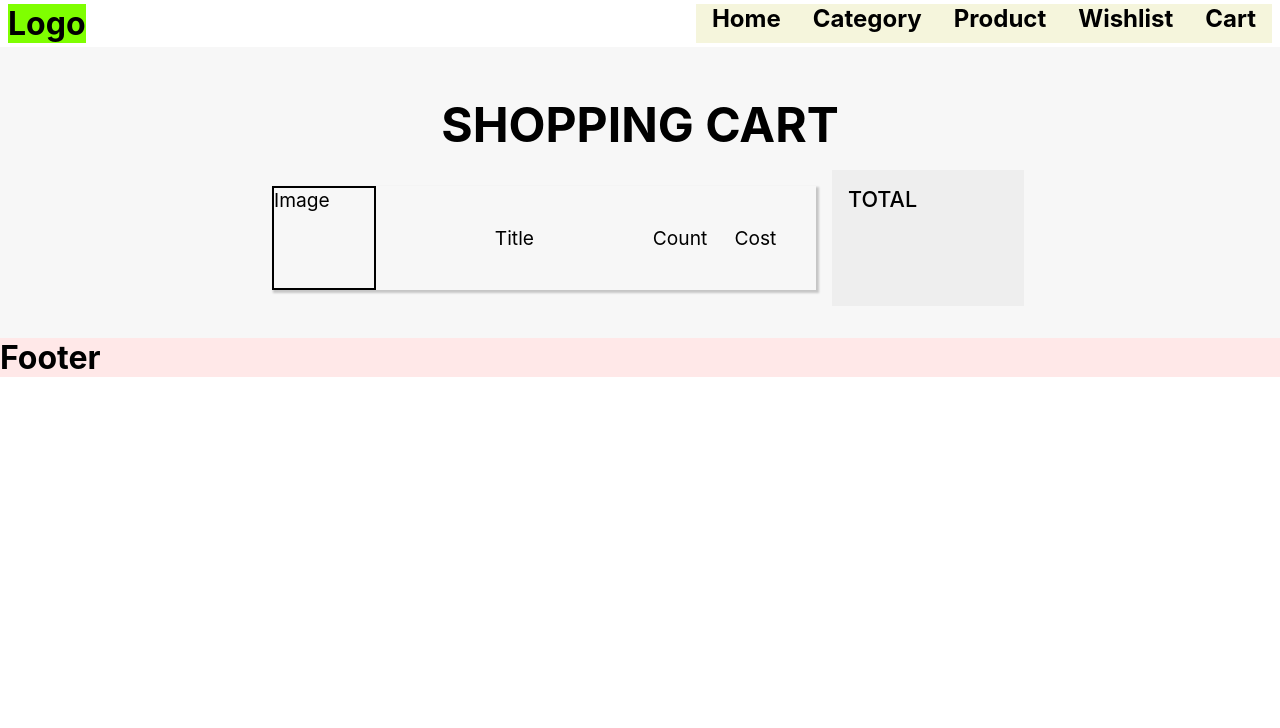
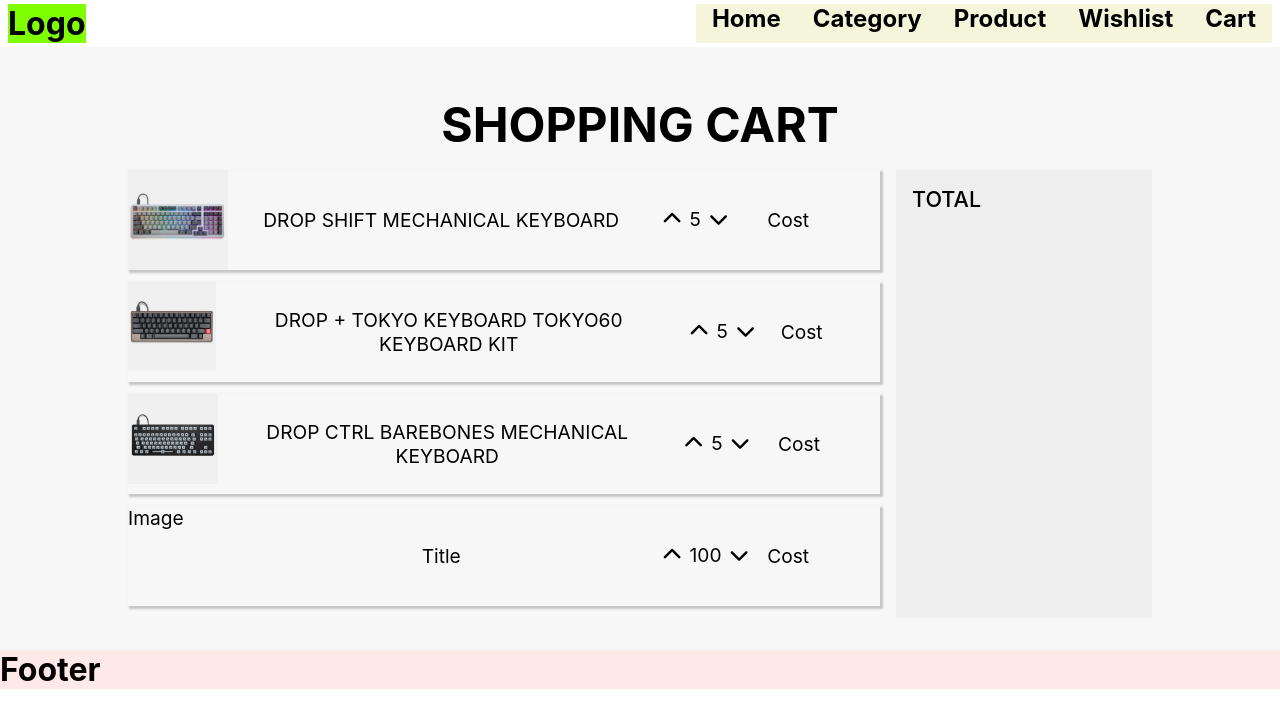
Before and after one commit to aamirmabs/ecommerce-sandbox, a React (Create React App) app: page / in a window 1280 px wide. Shown: the top 728 px of the page. Built offline with nearby package versions, Linux system fonts and the light colour scheme.

Commit message:
cart fetching product details from context

```diff
--- a/src/components/CartPage/CartPage.css
+++ b/src/components/CartPage/CartPage.css
@@ -1,7 +1,7 @@
 .cart-page {
   background-color: rgb(247, 247, 247);
-  width: 60%;
-  padding: 2rem 20%;
+  width: 80%;
+  padding: 2rem 10%;
   display: grid;
   grid-template-columns: 3fr 1fr;
   grid-template-rows: auto 1fr;
@@ -23,7 +23,7 @@
 .cart-page .items {
   grid-area: items;
   font-size: 1.2rem;
-  padding: 1rem;
+  padding-right: 1rem;
   display: flex;
   flex-direction: column;
 }
@@ -35,10 +35,13 @@
   display: flex;
   flex-direction: row;
   align-items: center;
+  margin-bottom: 0.75rem;
 }
 
 .items .item:hover {
+  background-color: antiquewhite;
   box-shadow: 2px 2px 10px 1px rgba(0, 0, 0, 0.2);
+  font-size: 1.03em;
 }
 
 .item .image {
@@ -47,8 +50,10 @@
   align-self: stretch;
   height: 100px;
   width: 100px;
+}
 
-  border: 2px solid black;
+.image img {
+  width: 100%;
 }
 
 .item .title {
@@ -59,6 +64,15 @@
 .item .count {
   font: inherit;
   width: 15%;
+}
+
+.count i {
+  padding: 0.1rem;
+  margin: 0.4rem;
+}
+
+.count i:hover {
+  box-shadow: 2px 2px 10px 1px rgba(0, 0, 0, 0.2);
 }
 
 .item .cost {
--- a/src/components/CartPage/CartPage.js
+++ b/src/components/CartPage/CartPage.js
@@ -2,24 +2,66 @@
 import "./CartPage.css";
 
 import { useCart } from "../../contexts/CartContext";
+import { useProductData } from "../../contexts/ProductDataContext";
 
 function CartPage() {
-  const { cartValue } = useCart();
+  const { cartState, cartDispatch } = useCart();
+  const { productData } = useProductData();
+
+  // console.log(productData);
+
+  const cartItemKeys = Object.keys(cartState);
 
   return (
     <div className="cart-page">
-      <div class="title">
+      <div className="title">
         <h1>SHOPPING CART</h1>
       </div>
-      <div class="items">
+      <div className="items">
+        {cartItemKeys.map((key) => {
+          const { units } = cartState[key];
+          const { title } = productData[key];
+          const { base, card } = productData[key].images;
+          return (
+            <div key={Math.random().toFixed(5) * 100000} className="item">
+              <div className="image">
+                <img src={base + card.path} alt={card} />
+              </div>
+              <div className="title">{title}</div>
+              <div className="count">
+                <i
+                  onClick={() => cartDispatch({ type: "increaseCountInCart" })}
+                  className="fas fa-chevron-up"
+                ></i>
+                {units}
+                <i
+                  onClick={() => cartDispatch({ type: "decreaseCountInCart" })}
+                  className="fas fa-chevron-down"
+                ></i>
+              </div>
+              <div className="cost">Cost</div>
+            </div>
+          );
+        })}
+
         <div className="item">
           <div className="image">Image</div>
           <div className="title">Title</div>
-          <div className="count">Count</div>
+          <div className="count">
+            <i
+              onClick={() => cartDispatch({ type: "increaseCountInCart" })}
+              className="fas fa-chevron-up"
+            ></i>
+            100
+            <i
+              onClick={() => cartDispatch({ type: "decreaseCountInCart" })}
+              className="fas fa-chevron-down"
+            ></i>
+          </div>
           <div className="cost">Cost</div>
         </div>
       </div>
-      <div class="total">TOTAL </div>
+      <div className="total">TOTAL </div>
     </div>
   );
 }
--- a/src/contexts/CartContext.js
+++ b/src/contexts/CartContext.js
@@ -3,11 +3,40 @@
 const CartContext = createContext(null);
 export { CartContext };
 
+const initialCart = {
+  keyboard001: { units: 5, inWishlist: false },
+  keyboard002: { units: 5, inWishlist: false },
+  keyboard003: { units: 5, inWishlist: false },
+};
+
 export function CartProvider({ children }) {
   const cartValue = "I am the cart";
 
+  const [cartState, cartDispatch] = useReducer((cartState, action) => {
+    // local states here
+
+    switch (action.type) {
+      case "increaseCountInCart":
+        console.log("Item increased in cart");
+        return cartState;
+
+      case "decreaseCountInCart":
+        console.log("Item decreased in cart");
+        return cartState;
+
+      case "removeItemFromCart":
+        console.log("Item removed from cart");
+        return cartState;
+
+      default:
+        break;
+    }
+
+    console.log("Current cart:", cartState);
+  }, initialCart);
+
   return (
-    <CartContext.Provider value={{ cartValue }}>
+    <CartContext.Provider value={{ cartValue, cartState, cartDispatch }}>
       {children}
     </CartContext.Provider>
   );
```
